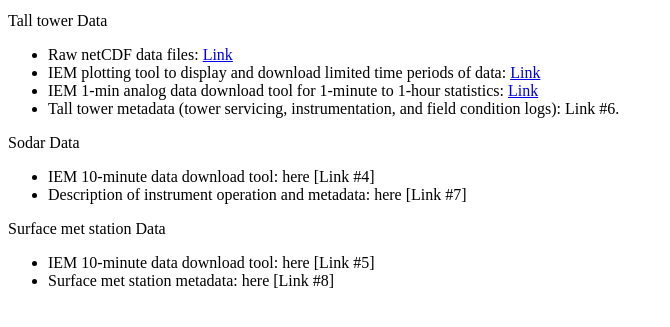
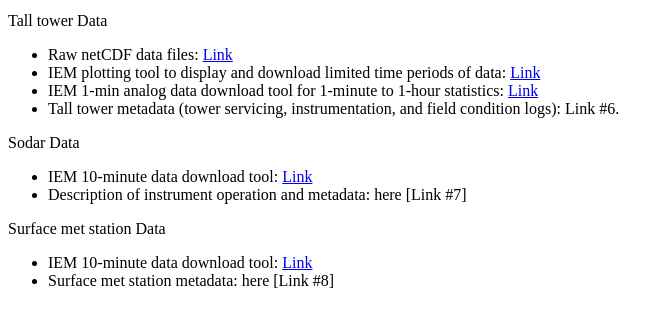
Before and after one commit to akrherz/talltowers, a PHP site: page / in a window 1280 px wide. Shown: the part 304-631 px from the top of the page, without its empty margins (0-670 px from the left). Run offline with PHP 8.4, Linux system fonts and the light colour scheme.

Commit message:
update links

```diff
--- a/htdocs/index.php
+++ b/htdocs/index.php
@@ -54,7 +54,8 @@ Daryl Herzmann (akrherz@iastate.edu)</p>
 <p><a name="sodar">Sodar Data</a></p>
 
 <ul>
-    <li>IEM 10-minute data download tool: here [Link #4]</li>
+    <li>IEM 10-minute data download tool:
+        <a href="https://mesonet.agron.iastate.edu/projects/iao/sodar_download.php">Link</a></li>
     <li>Description of instrument operation and metadata: here [Link #7]</li>
 </ul>
 
@@ -62,7 +63,9 @@ Daryl Herzmann (akrherz@iastate.edu)</p>
 <p><a name="surface">Surface met station Data</a></p>
 
 <ul>
-<li>IEM 10-minute data download tool: here [Link #5]</li>
+<li>IEM 10-minute data download tool:
+<a href="https://mesonet.agron.iastate.edu/projects/iao/surface_download.php">Link</a>
+</li>
 <li>Surface met station metadata: here [Link #8]</li>
 </ul>
 
```
